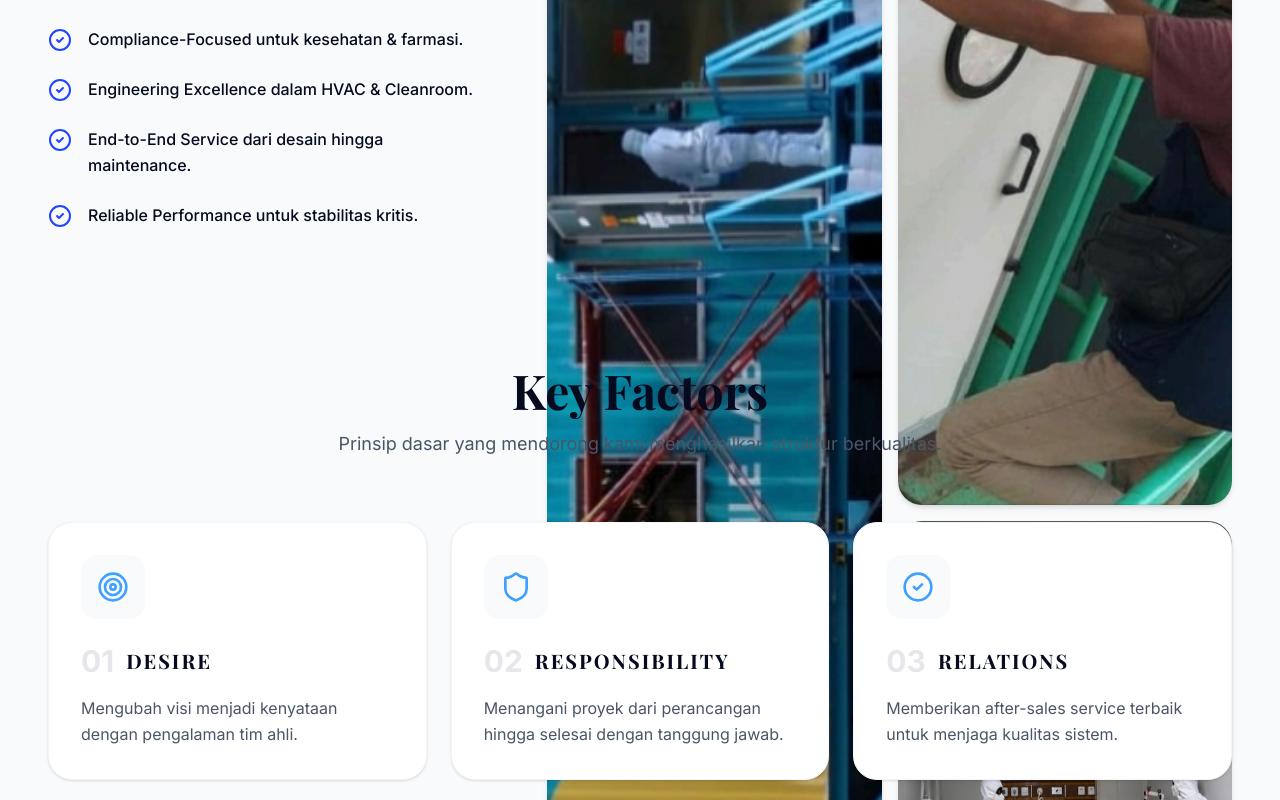
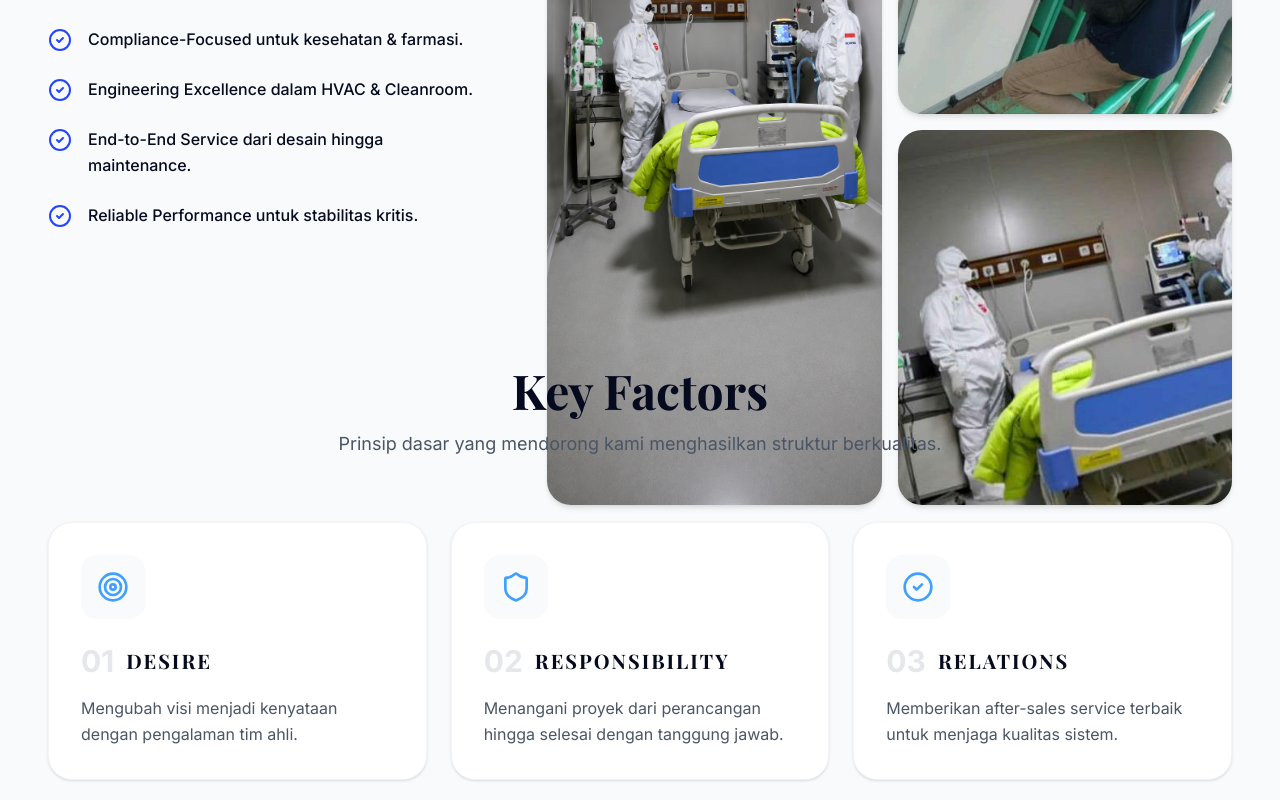
Before and after one commit to aditya24fauzan-web/pages-btm, a React (Vite) app: page / in a window 1280 px wide. Shown: the part 3140-3940 px from the top of the page. Built offline with nearby package versions, Linux system fonts and the light colour scheme; a web font is replaced by a local one.

Commit message:
Update CoreValues.tsx

```diff
--- a/src/components/CoreValues.tsx
+++ b/src/components/CoreValues.tsx
@@ -124,10 +124,10 @@ export function CoreValues() {
               viewport={{ once: true }}
               className="lg:col-span-3 grid grid-cols-2 gap-4 h-[500px]"
             >
-              <img src="/modullab.jpg" alt="/Installation" className="w-full h-full object-cover rounded-3xl shadow-md" />
+              <img src="/ok.png" alt="/Installation" className="w-full h-full object-cover rounded-3xl shadow-md" />
               <div className="grid grid-rows-2 gap-4">
                  <img src="/installation.jpg" alt="Engineer checking blueprints" className="w-full h-full object-cover rounded-3xl shadow-md" />
-                 <img src="/ok.png" alt="Mobile lab" className="w-full h-full object-cover rounded-3xl shadow-md" />
+                 <img src="/ok.jpeg" alt="Mobile lab" className="w-full h-full object-cover rounded-3xl shadow-md" />
               </div>
             </motion.div>
           </div>
```
